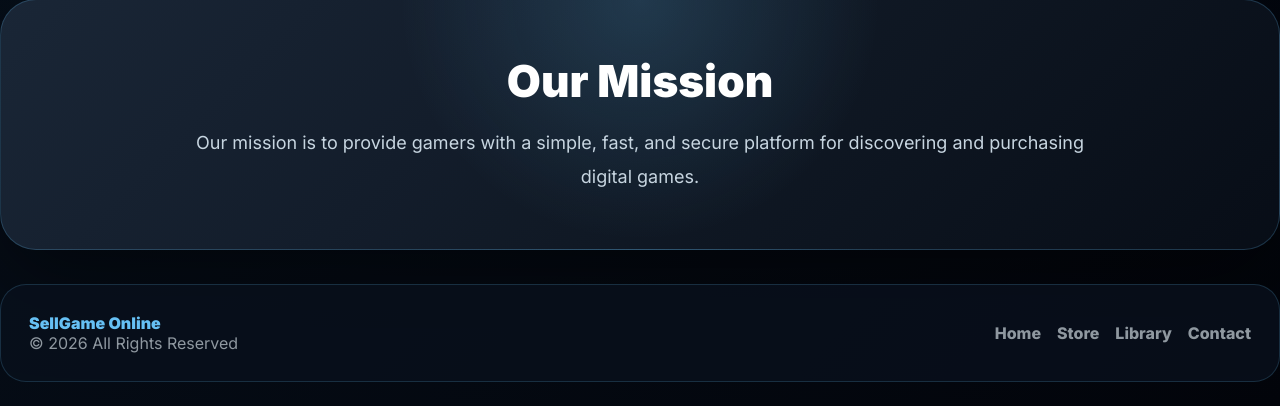
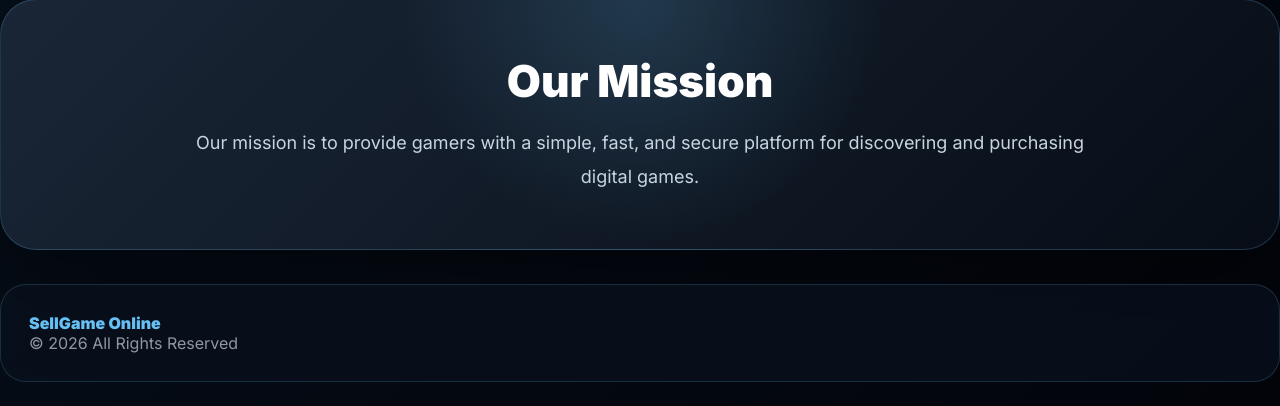
Before and after one commit to chanbo29/Project_Sell_Game_Online, a Django app: page /about/ in a window 1280 px wide. Shown: the part 2672-3078 px from the top of the page. Run offline with Django 5.2, Linux system fonts and the light colour scheme.

```diff
--- a/games/templates/games/about.html
+++ b/games/templates/games/about.html
@@ -550,9 +550,9 @@ body{
 
     <div class="nav-links">
         <a href="/">Home</a>
-        <a href="/#games">Store</a>
+        <!-- <a href="/#games">Store</a>
         <a href="/library/">Library</a>
-        <a href="/cart/">Cart</a>
+        <a href="/cart/">Cart</a> -->
         <a href="/about/" class="active">About</a>
     </div>
 </nav>
@@ -718,10 +718,10 @@ body{
     </div>
 
     <div class="footer-links">
-        <a href="/">Home</a>
+        <!-- <a href="/">Home</a>
         <a href="/#games">Store</a>
         <a href="/library/">Library</a>
-        <a href="/about/">Contact</a>
+        <a href="/about/">Contact</a> -->
     </div>
 </footer>
 
```
